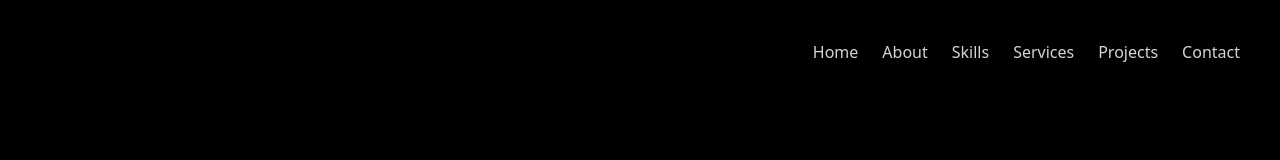
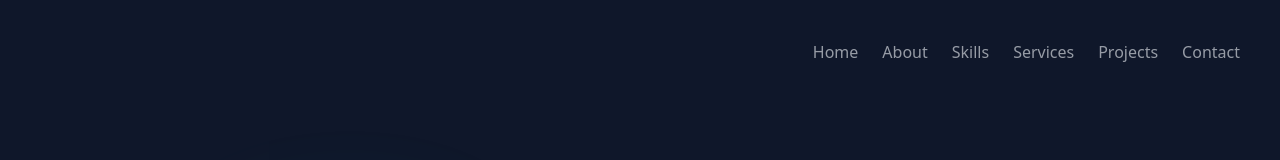
Before and after one commit to Kavi-Dew-23/Portfolio, a React (Vite) app in the folder portfolio/: page / in a window 1280 px wide. Shown: the top 160 px of the page. Built offline with nearby package versions, Linux system fonts and the light colour scheme.

Commit message:
Background update

```diff
--- a/portfolio/src/components/Navbar.tsx
+++ b/portfolio/src/components/Navbar.tsx
@@ -5,12 +5,12 @@ const Navbar: React.FC = () => {
         <nav className="fixed top-5 right-5 p-5">
             <div className="flex gap-6 text-gray-300">
             {/**top bar */}
-            <a href="#home" className="no-underline hover:text-teal-500 transition">Home</a>
-            <a href="#about" className="no-underline hover:text-teal-500 transition">About</a>
-            <a href="#skills" className="no-underline hover:text-teal-500 transition">Skills</a>
-            <a href="#services" className="no-underline hover:text-teal-500 transition">Services</a>
-            <a href="#projects" className="no-underline hover:text-teal-500 transition">Projects</a>
-            <a href="#contact" className="no-underline hover:text-teal-500 transition">Contact</a>
+            <a href="#home" className="no-underline hover:text-teal-500 transition opacity-70">Home</a>
+            <a href="#about" className="no-underline hover:text-teal-500 transition opacity-70">About</a>
+            <a href="#skills" className="no-underline hover:text-teal-500 transition opacity-70">Skills</a>
+            <a href="#services" className="no-underline hover:text-teal-500 transition opacity-70">Services</a>
+            <a href="#projects" className="no-underline hover:text-teal-500 transition opacity-70">Projects</a>
+            <a href="#contact" className="no-underline hover:text-teal-500 transition opacity-70">Contact</a>
          </div>
         </nav>
 
--- a/portfolio/src/index.css
+++ b/portfolio/src/index.css
@@ -4,5 +4,5 @@
 
 
 body {
-    background-color: black;
+    background-color: #0f172a;
 }
```
